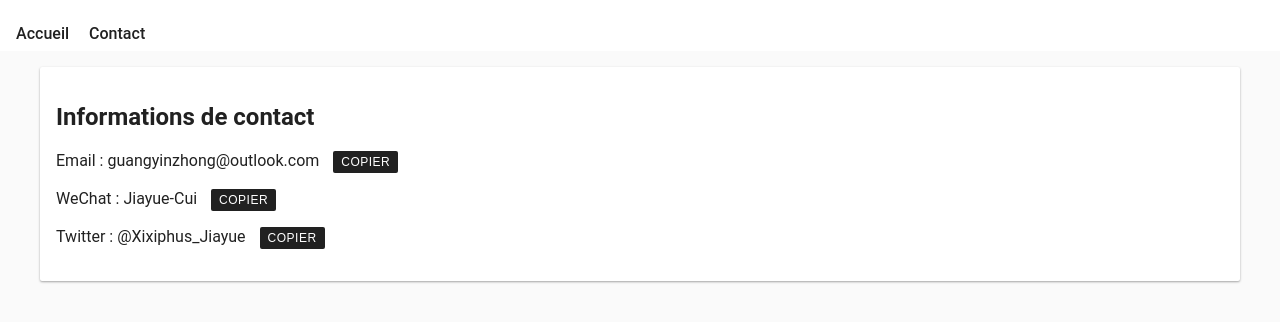
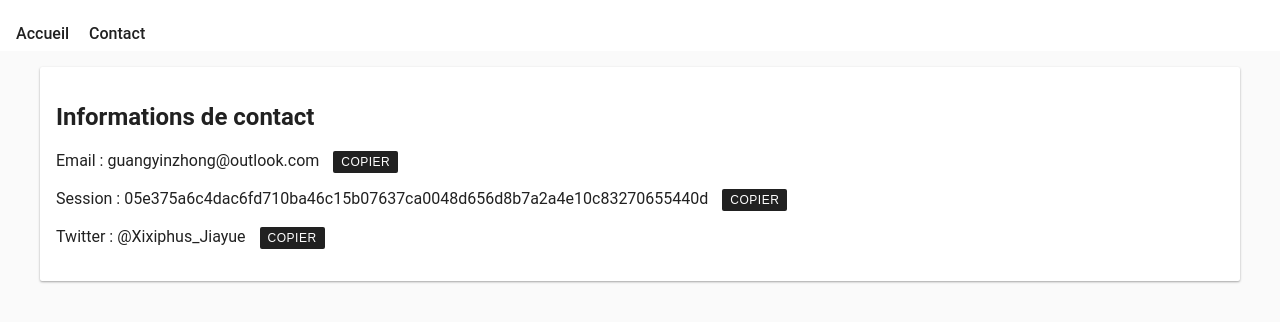
Before and after one commit to Joyance-tsui/blog-new-fr, a plain HTML site: page index.html in a window 1280 px wide. Both pictures are taken after a click on the link "Contact". Shown: the part 116-438 px from the top of the page. Drawn offline with Linux system fonts and the light colour scheme.

Commit message:
Update index.html

```diff
--- a/index.html
+++ b/index.html
@@ -229,7 +229,7 @@
                 <div class="card">
                     <h2>Informations de contact</h2>
                     <p>Email : guangyinzhong@outlook.com <button class="copy-button" onclick="copyToClipboard('guangyinzhong@outlook.com')">Copier</button></p>
-                    <p>WeChat : Jiayue-Cui <button class="copy-button" onclick="copyToClipboard('Jiayue-Cui')">Copier</button></p>
+                    <p>Session : 05e375a6c4dac6fd710ba46c15b07637ca0048d656d8b7a2a4e10c83270655440d <button class="copy-button" onclick="copyToClipboard('05e375a6c4dac6fd710ba46c15b07637ca0048d656d8b7a2a4e10c83270655440d')">Copier</button></p>
                     <p>Twitter : @Xixiphus_Jiayue <button class="copy-button" onclick="copyToClipboard('@Xixiphus_Jiayue')">Copier</button></p>
                 </div>
             `;
```
